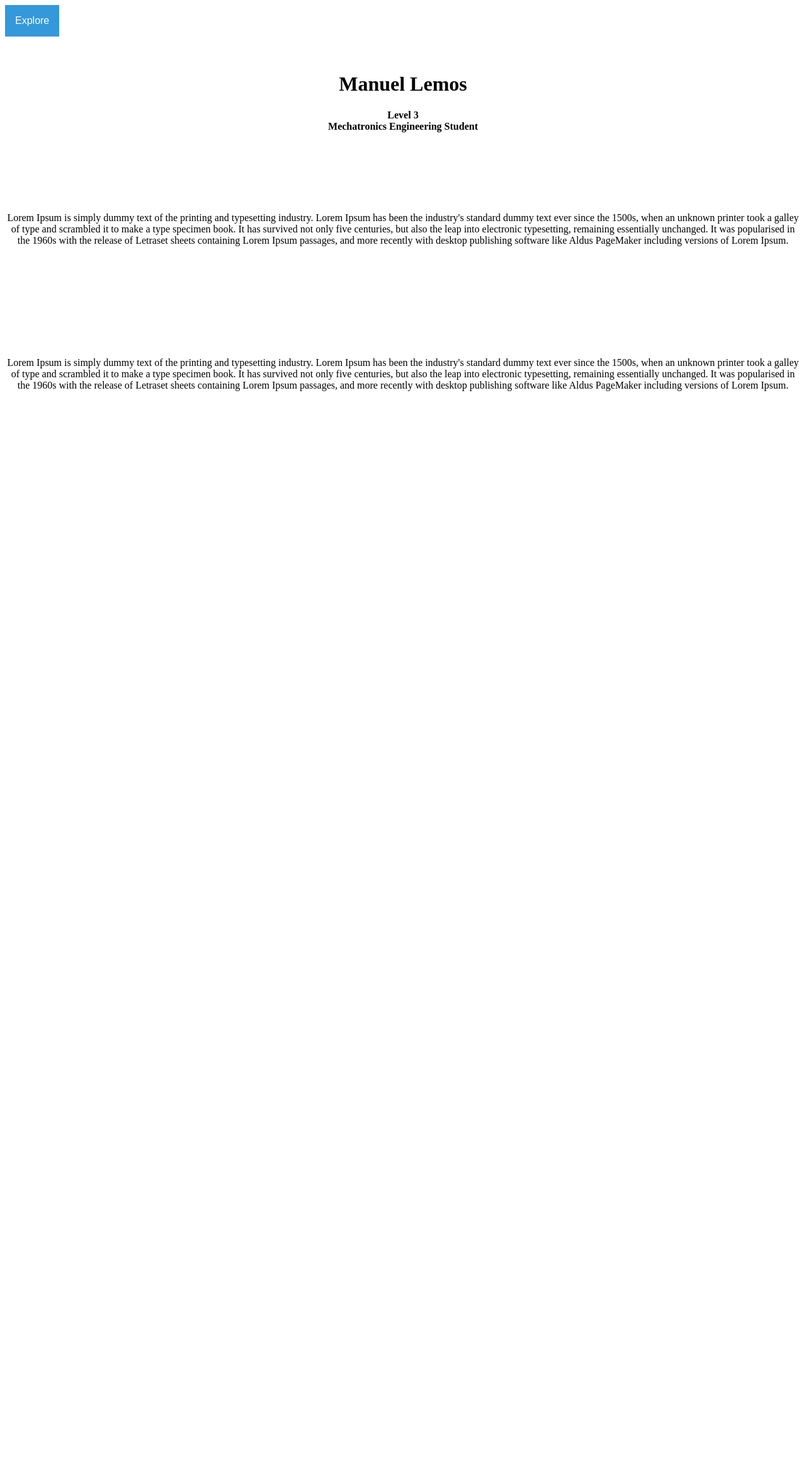
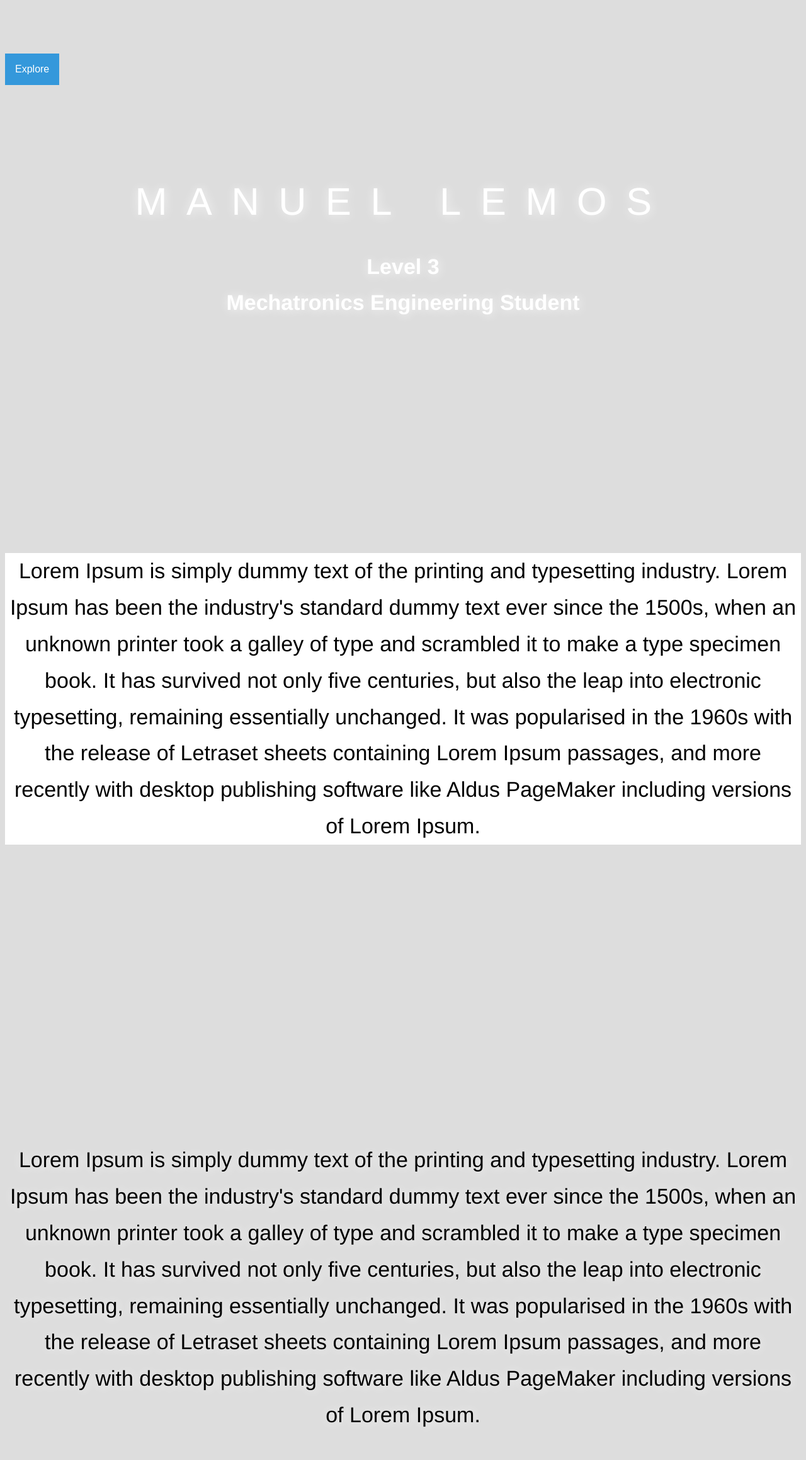
Before and after one commit to MannyLemos/MannyLemos.github.io, a Jekyll site: the page index.html, which Jekyll copies as it is, in a window 1280 px wide. Shown: the whole page at 63% size. Built offline with Jekyll 4.4.1, drawn with Linux system fonts in a browser that asks for light colours; nearby versions of some CDN libraries; a script that is not in the unit is left out; before the commit the page ends 900 px from its top, so only the background shows below that.

Commit message:
Update index.html

```diff
--- a/index.html
+++ b/index.html
@@ -87,6 +87,43 @@ window.onclick = function(event) {
 	<h4>Level 3<br>Mechatronics Engineering Student</h4>
 </body>
 
+<head>
+	<meta charset="utf-8">
+	<title>Manuel Lemos</title>
+	<meta name="viewport" content="width=device-width, initial-scale=1">
+	<link rel="stylesheet" href="style.css">
+
+	<script src="https://ajax.googleapis.com/ajax/libs/jquery/1.11.0/jquery.min.js"></script>
+	<script src="parallax.min.js"></script>
+
+	<!--[if lt IE 9]>
+		<script src="https://cdnjs.cloudflare.com/ajax/libs/html5shiv/3.7.3/html5shiv.js"></script>
+	<![endif]-->
+	<!--[if lte IE 8]>
+		<link rel="stylesheet" href="https://unpkg.com/purecss@1.0.0/build/grids-responsive-old-ie-min.css">
+	<![endif]-->
+	<!--[if gt IE 8]><!-->
+		<link rel="stylesheet" href="https://unpkg.com/purecss@1.0.0/build/grids-responsive-min.css">
+	<!--<![endif]-->
+	<link rel="stylesheet" href="http://netdna.bootstrapcdn.com/font-awesome/4.0.3/css/font-awesome.css">
+	<script src="https://code.jquery.com/jquery-2.2.4.min.js" integrity="sha256-BbhdlvQf/xTY9gja0Dq3HiwQF8LaCRTXxZKRutelT44=" crossorigin="anonymous"></script>
+	<script src="https://cdnjs.cloudflare.com/ajax/libs/jquery-backstretch/2.0.4/jquery.backstretch.min.js"></script>
+	<style>
+		body {
+			line-height: 1.7em;
+			color: #000;
+			background-color: #ddd;
+			font-family: "Helvetica Neue", helvetica, arial, sans-serif;
+			text-shadow: 1px 1px 16px rgba(255, 255, 255, 0.8);
+			font-size: 34px;
+			text-align: center;
+			margin-top: 85px;
+		}
+		h1, h2, h3, h4, h5, h6, label { color: #fff; }
+		h1 { text-transform: uppercase; }
+	</style>
+</head>
+
 <body>
 	<br><br><br><br><br>
 </body>
```
